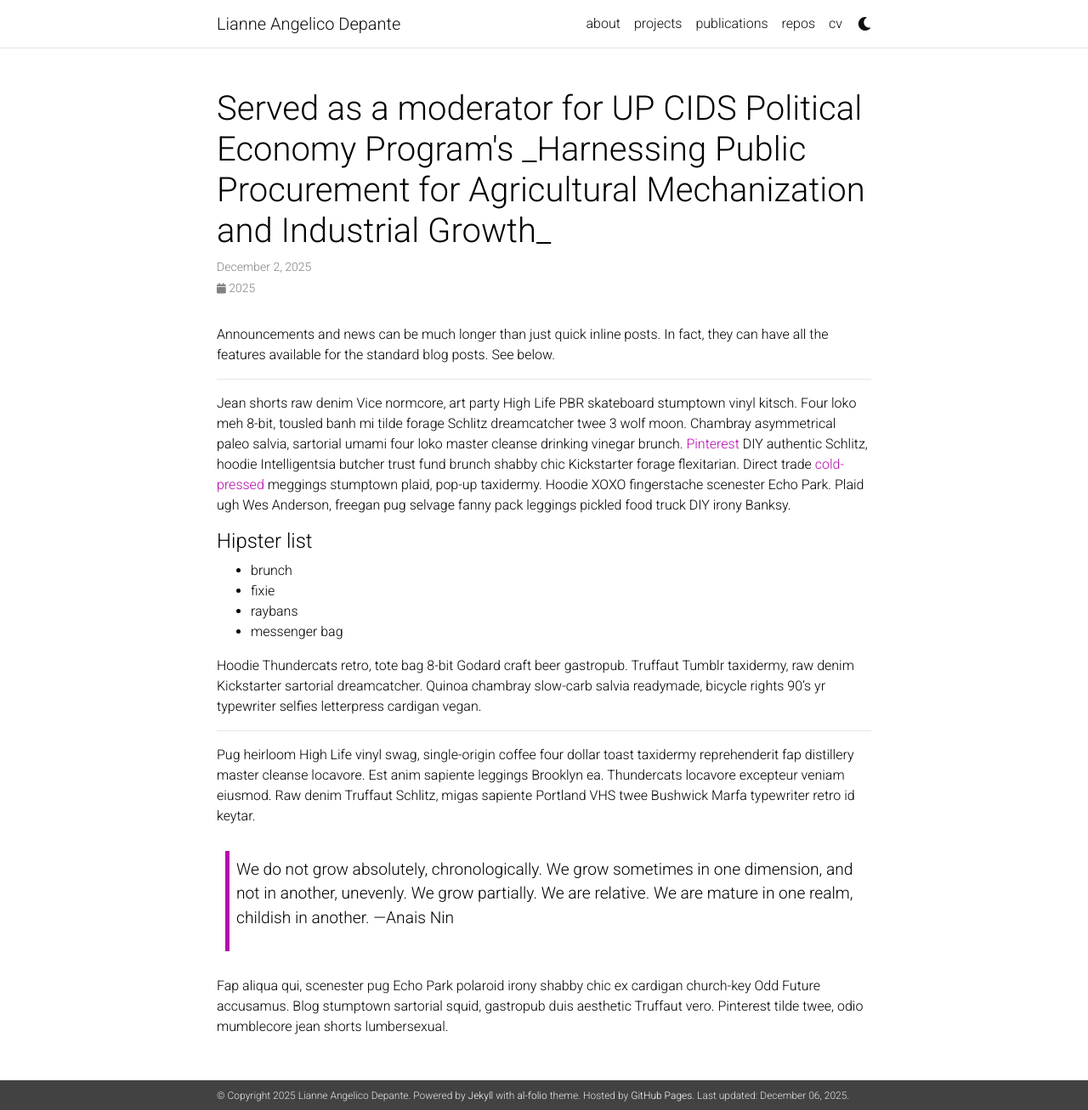
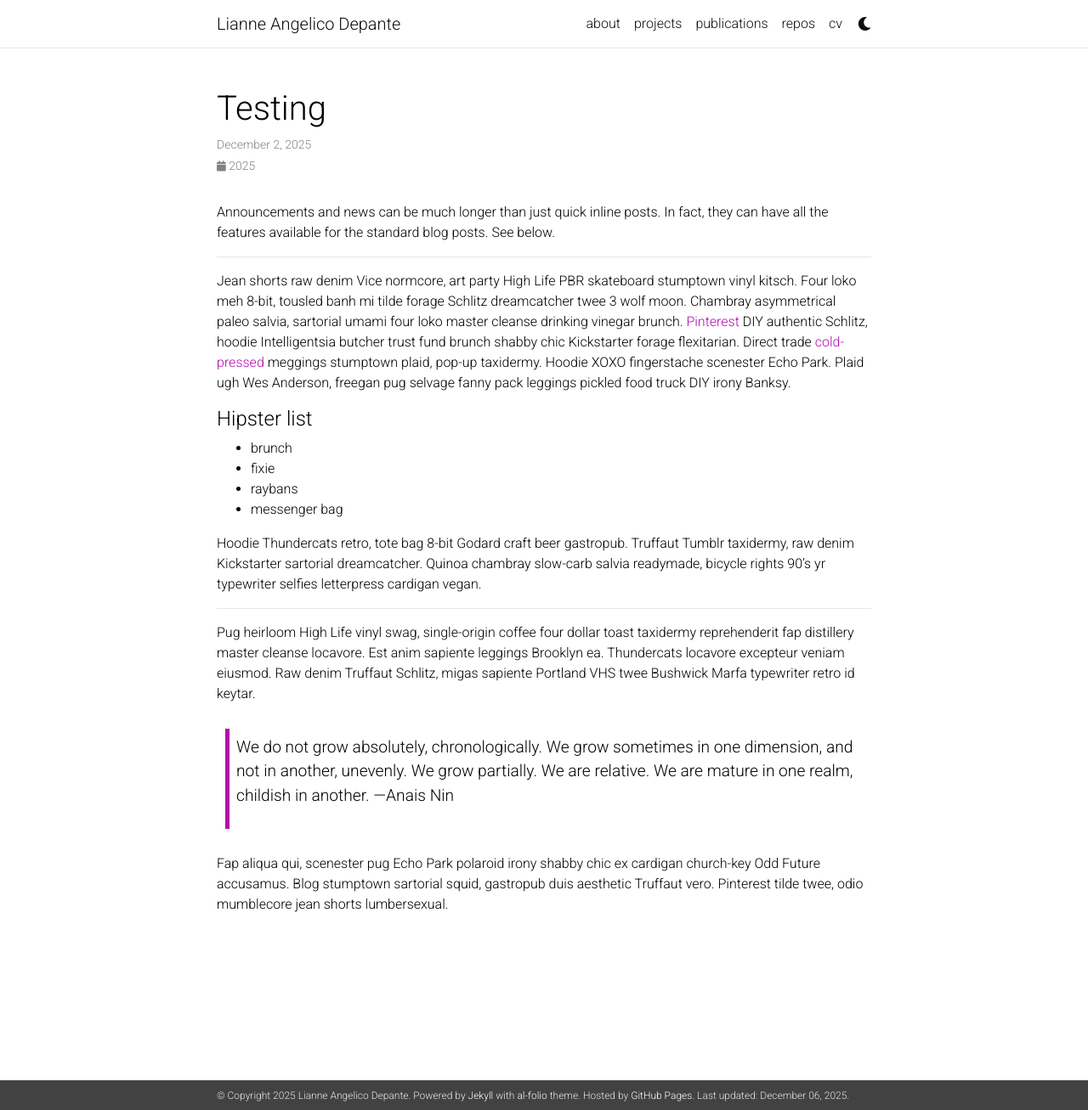
Before and after one commit to liannedepante/liannedepante.github.io, a Jekyll site: the page built from _news/announcement_2.md, in a window 1280 px wide and 1307 px high. Shown: the whole window at 85% size. Built offline with Jekyll 4.4.1, drawn with Linux system fonts in a browser that asks for light colours; comment, search, counter and statistics services are not loaded; a style sheet for code colours, icons or effects is not loaded.

Commit message:
Update announcement_2.md

```diff
--- a/_news/announcement_2.md
+++ b/_news/announcement_2.md
@@ -1,6 +1,6 @@
 ---
 layout: post
-title: Served as a moderator for UP CIDS Political Economy Program's _Harnessing Public Procurement for Agricultural Mechanization and Industrial Growth_
+title: Testing
 date: 2025-12-02 16:11:00-0400
 inline: false
 ---
```
